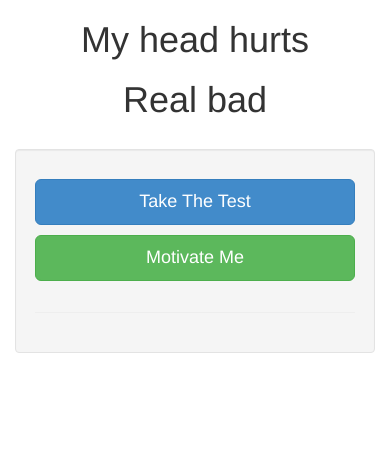
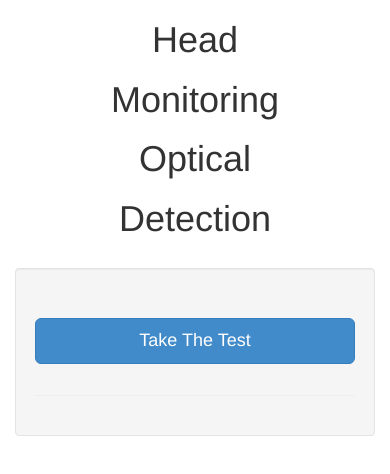
Before and after one commit to apfundst/HackATL2014, a plain HTML site: page www/index.html in a window 390 px wide. Drawn offline with nearby package versions, Linux system fonts and the light colour scheme; some packages are replaced by stand-ins of ours; files that its build step writes are made by us from their sources.

Commit message:
its toooo later

```diff
--- a/config.xml
+++ b/config.xml
@@ -1,10 +1,10 @@
 <?xml version='1.0' encoding='utf-8'?>
 <widget id="io.cordova.hellocordova" version="0.0.1" xmlns="http://www.w3.org/ns/widgets" xmlns:cdv="http://cordova.apache.org/ns/1.0">
-    <name>HelloCordova</name>
+    <name>HMOD</name>
     <description>
         A sample Apache Cordova application that responds to the deviceready event.
     </description>
-    <author email="dev@cordova.apache.org" href="http://cordova.io">
+    <author email="tscovill@spsu.edu,apfundst@spsu.edu,jcathcar@spsu.edu" href="http://cordova.io">
         Apache Cordova Team
     </author>
     <content src="index.html" />
--- a/www/index.html
+++ b/www/index.html
@@ -15,19 +15,17 @@
 	</style>
 	<div class="container">
 		 <div class="text-center">
-	    	<h1>My head hurts</h1>
-	    	<h1>Real bad</h1>
+	    	<h1>Head</h1>
+	    	<h1>Monitoring</h1>
+	    	<h1>Optical</h1>
+	    	<h1>Detection</h1>
 	    </div>
     <br>
         <div class="well">
+	<br>
 	<div class="row">
         <div  class="col-md-12">
             <a href="begintest.html" class="btn btn-primary btn-lg btn-block btn-huge">Take The Test</a>
-        </div>
-    </div>
-    <div class="row">
-        <div id="new" class="col-md-12">
-            <a href="#" class="btn btn-success btn-lg btn-block btn-huge">Motivate Me</a>
         </div>
     </div>
     <div class="row">
```
Also changed, not shown: www/begintest.html (+1 -1 lines), www/img/logo.png.
